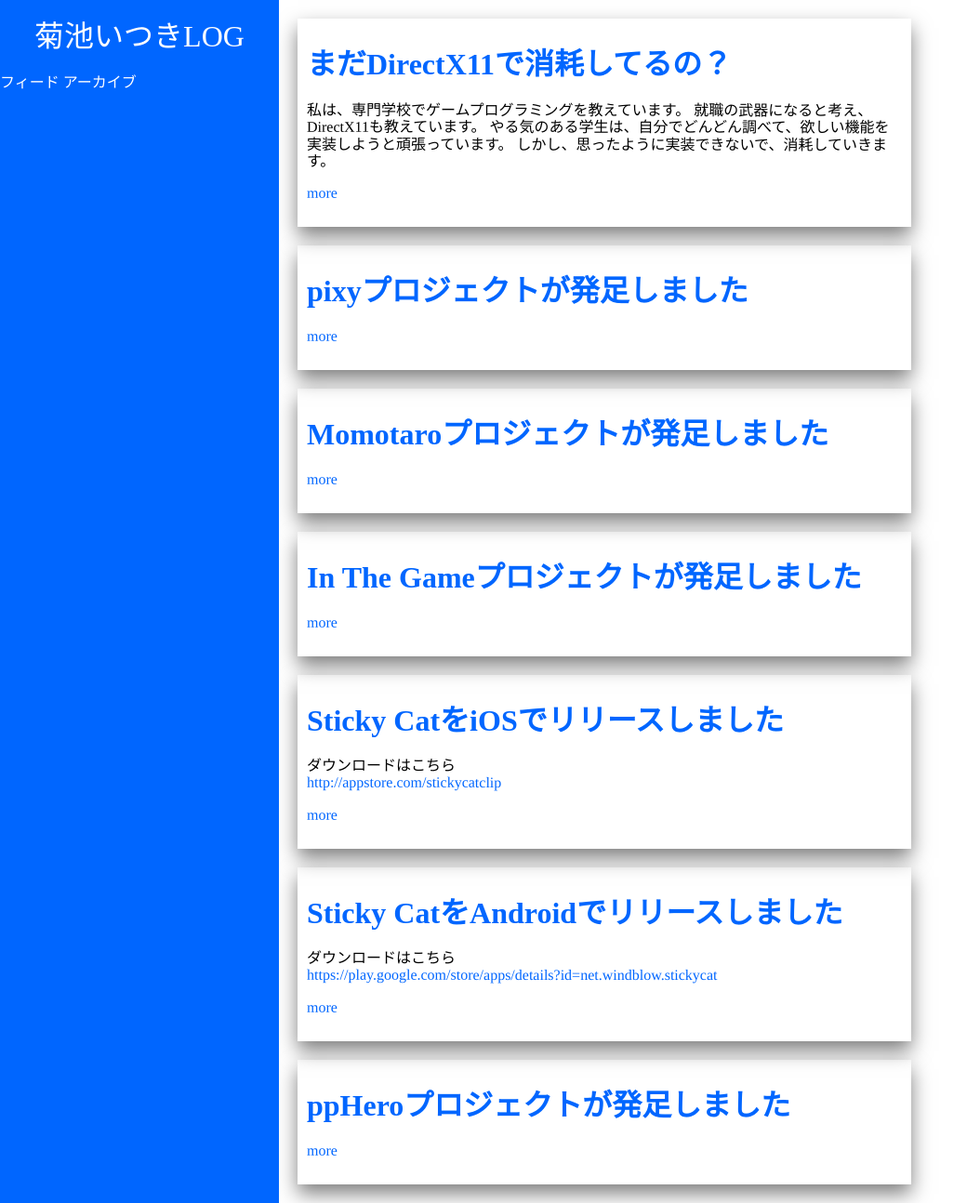
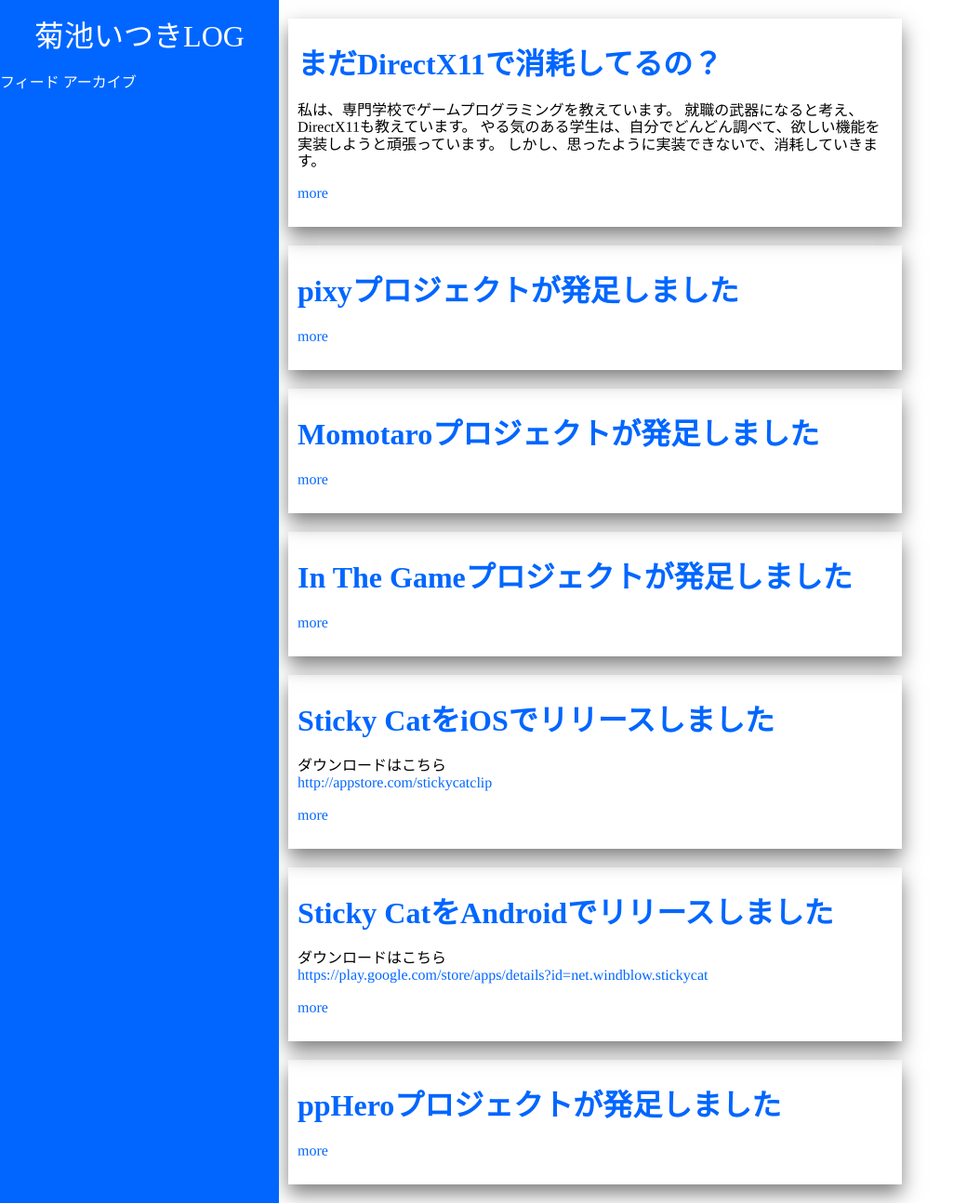
Before and after one commit to itukikikuti/windblow.net, a Jekyll site: the page built from index.html, in a window 1280 px wide and 1294 px high. Shown: the whole window at 93% size, without its empty margins (0-1054 px from the left). Built offline with Jekyll 4.4.1, drawn with Linux system fonts in a browser that asks for light colours; some web fonts are replaced.

Commit message:
Update style.scss

```diff
--- a/css/style.scss
+++ b/css/style.scss
@@ -28,7 +28,8 @@
     }
 }
 main {
-    margin-left: 300px;
+    margin-left: auto;
+    margin-right: auto;
     max-width: 700px;
 }
 section, article {
```
